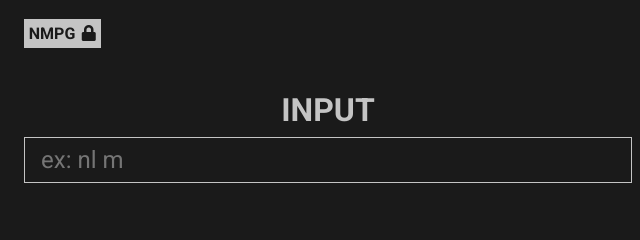
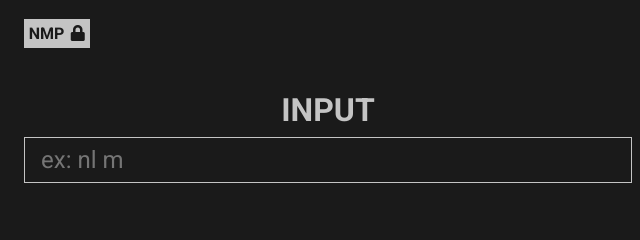
Before and after one commit to trevzix/nomousepassword, a plain HTML site: page index.html in a window 1280 px wide. Shown: the top 240 px of the page, 0-640 px from the left. Drawn offline with Linux system fonts and the light colour scheme.

Commit message:
changes to the logo

```diff
--- a/index.html
+++ b/index.html
@@ -13,8 +13,8 @@
     <div class="container">
       <header>
         <nav class="nav">
-          <div class="nav__left"><a class="logo">
-              NMPG<i class="fas fa-lock"></i></a></div>
+          <div class="nav__left"><a class="logo" href="https://www.nomousepassword.com/">
+              NMP<i class="fas fa-lock"></i></a></div>
           <div class="nav__right"><a class="links">Instructions</a><a class="links">Syntax</a><a class="links">Hotkeys</a></div>
         </nav>
       </header>
--- a/scss/_navbar.scss
+++ b/scss/_navbar.scss
@@ -14,6 +14,7 @@
       background-color: c.$light;
       color: c.$dark;
       cursor: pointer;
+      text-decoration: none;
       @include mixins.max-mq(361px) {
         font-size: 0.9rem;
         padding: 0.2rem;
```
Also changed, not shown: css/style.css, 2 other files.
